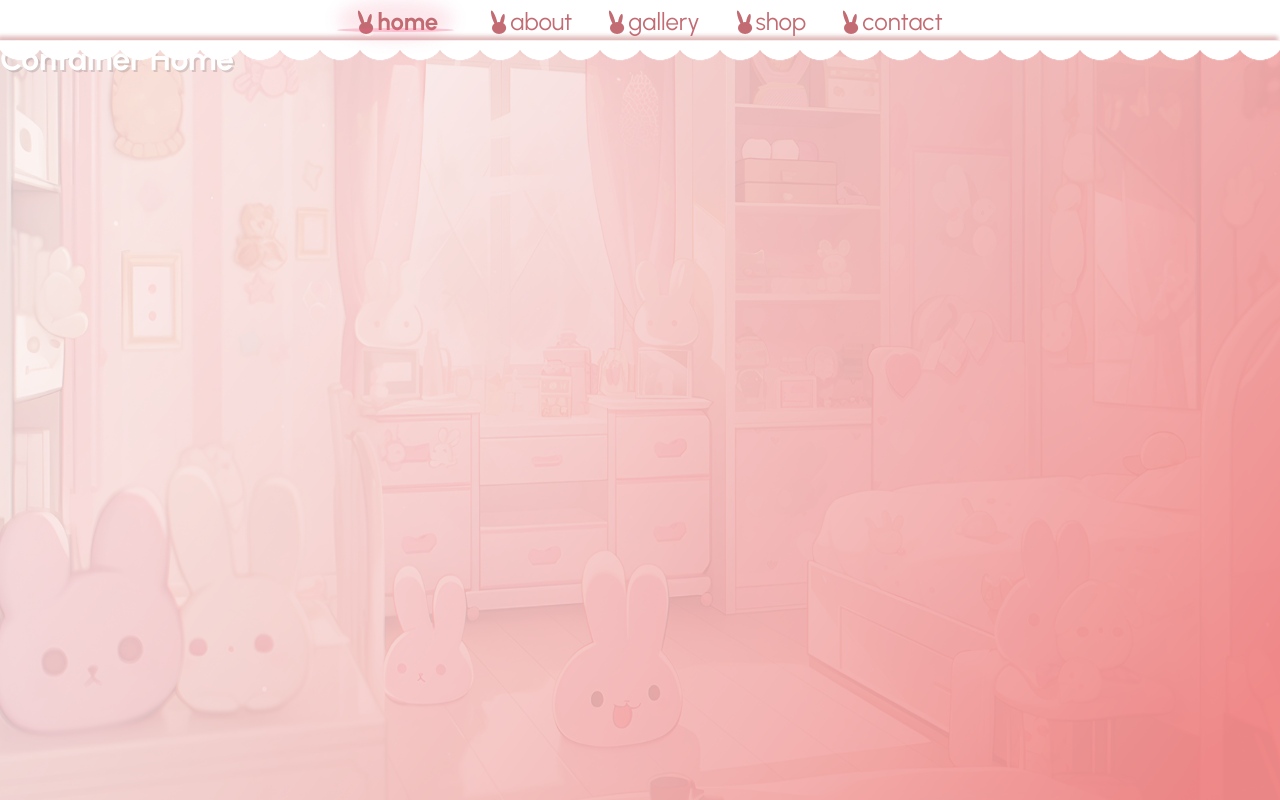
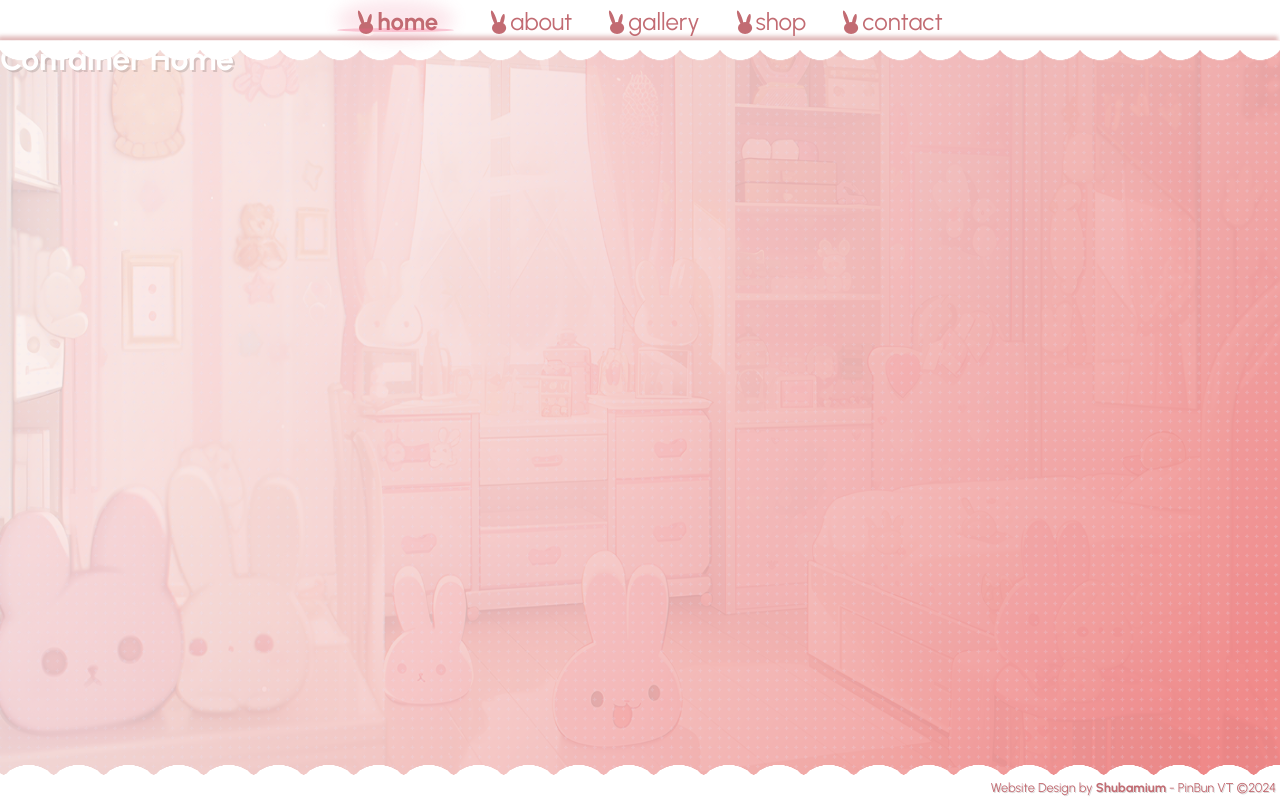
Before and after one commit to Shubamium/PinBun, a Next.js app: page / in a window 1280 px wide. Shown: the top 800 px of the page. Built offline with nearby package versions, Linux system fonts and the light colour scheme.

Commit message:
Add footer styling

```diff
--- a/src/app/globals.scss
+++ b/src/app/globals.scss
@@ -17,6 +17,10 @@ body {
 	background-attachment: fixed;
 	background-repeat: no-repeat;
 	min-width: 100%;
+
+	&::before{
+		content: '';
+	}
 }
 
 :root{
@@ -26,4 +30,18 @@ body {
 }
 main{
 	min-height: 210vh;
+	background: url('/images/textures/dot.png');
+	background-size: 1.2vh;
+	animation: moving 150s ease-in-out infinite;
 }
+
+
+@keyframes moving{
+	0%{
+		background-position: 0% 0%;
+
+	}
+	100%{
+		background-position: 200% 100%;
+	}
+}
--- a/src/components/layout/footer/Footer.tsx
+++ b/src/components/layout/footer/Footer.tsx
@@ -4,8 +4,10 @@ type Props = {}
 
 export default function Footer({}: Props) {
 	return (
-		<footer>
-			Website Design by <b>Shubamium</b> -  PinBun VT &copy;2024
+		<footer id='container_footer'>
+			<p>
+				Website Design by <a href='https://twitter.com/Shubamium2' target='_blank'><b>Shubamium</b></a> -  PinBun VT &copy;2024
+			</p>
 		</footer>
 	)
 }
--- a/src/components/layout/footer/footer.scss
+++ b/src/components/layout/footer/footer.scss
@@ -0,0 +1,66 @@
+#container_footer{
+	position: fixed;
+	width: 100%;
+	height: 20px;
+	bottom: 0;
+	left: 0%;
+
+	background: white;
+
+	p,a,b{
+		color: var(--cPrimary);
+		text-align: right;
+		font-size: .8rem;
+		text-shadow: 1px 1px rgba(0, 0, 0, 0.146);
+	}
+
+	a{
+		b{
+			transition: all 550ms ease;
+			display: inline-block;
+		}
+		&:hover{
+			b{
+				animation: teeter 550ms ease-in-out forwards;
+			}
+		}
+		@keyframes teeter {
+			from{
+				transform: translateY(0px);
+			}
+			10%{
+				transform: translateY(5px) rotateZ(-20deg);
+			}
+			80%{
+				transform: translateY(-6px);
+			}
+			to{
+				transform: translateY(0px);
+			}
+		}
+	}
+	padding: 0 .25em;
+	&::after{
+		content: '';
+		width: 1050%;
+		height: 100%;
+		background: radial-gradient(circle,white 0%,white 79%,transparent 79%);
+		background-size: 50px 70px;
+		position: absolute;
+		bottom: 80%;
+		left: 0%;
+		z-index: -2;
+		animation: cycle 50s infinite linear alternate-reverse;
+		// display: block;
+	}
+}
+
+@keyframes cycle {
+	from{
+		transform: translateX(-100vw);
+	}
+	to{
+		transform: translateX(0vw);
+
+	}
+}
```
Also changed, not shown: public/images/textures/dot.png (added).
